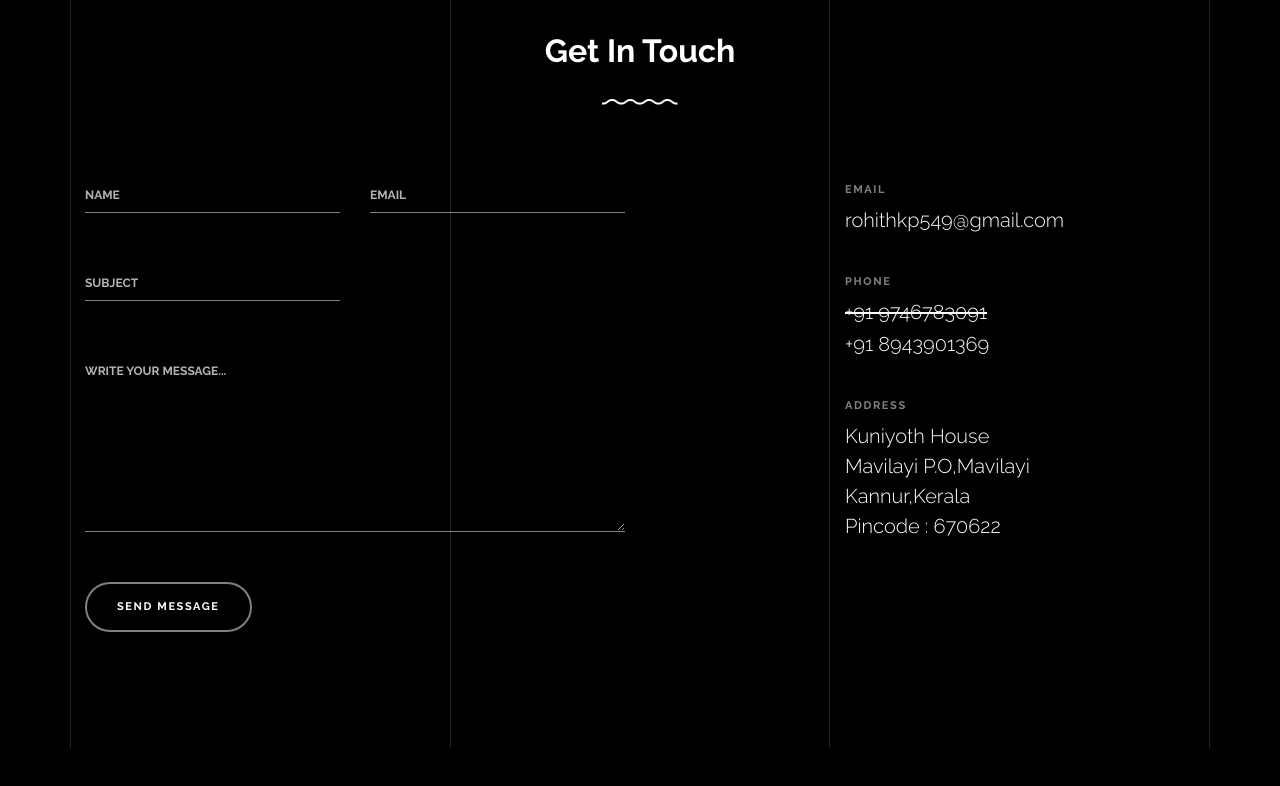
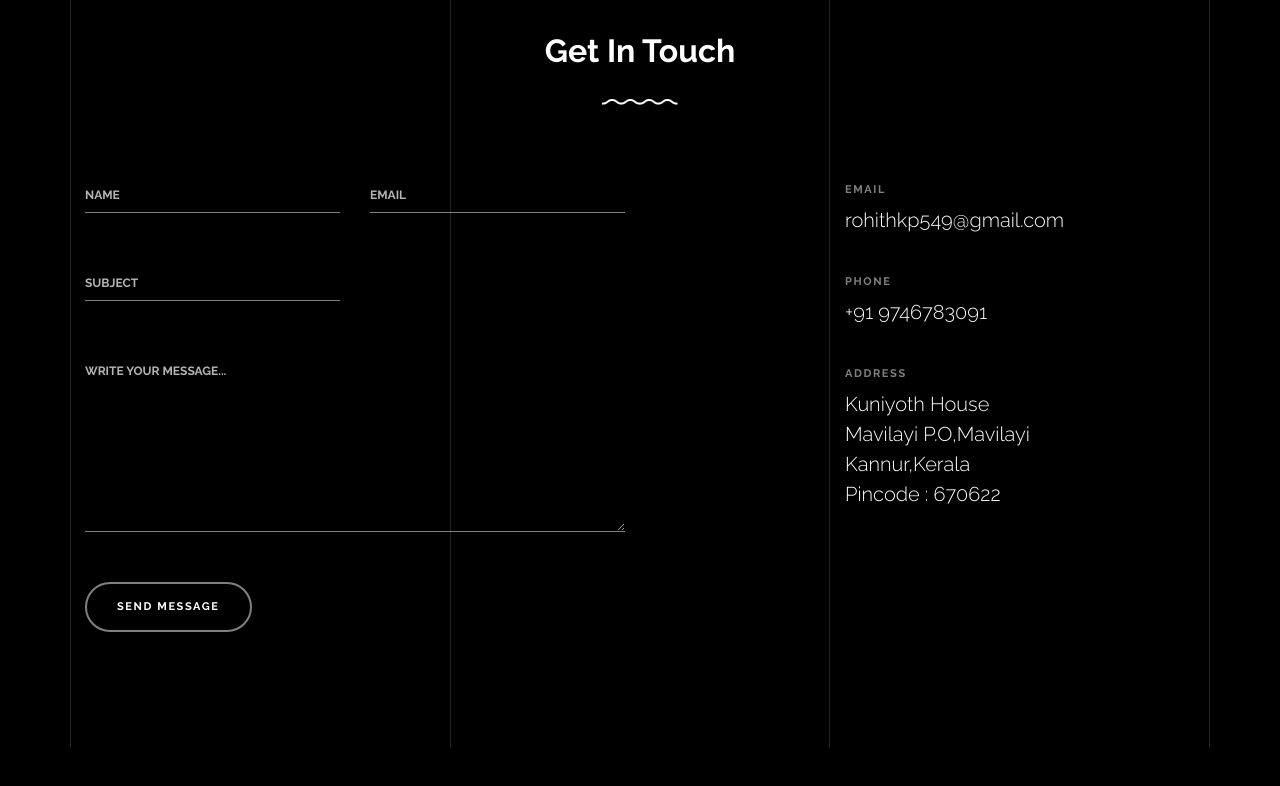
Before and after one commit to rohithkp1901/portfolio, a plain HTML site: page index.html in a window 1280 px wide. Shown: the part 5076-5862 px from the top of the page. Drawn offline with nearby package versions, Linux system fonts and the light colour scheme; files whose address does not match are found by name.

Commit message:
made somemore changes37

```diff
--- a/index.html
+++ b/index.html
@@ -538,8 +538,8 @@
                 </div>
                 <div class="gsap-reveal d-block">
                   <span class="d-block contact-info-label">Phone</span>
-                  <del class="contact-info-val"><a href="tel:+919746783091" class="contact-info-val">+91 9746783091</a></del>
-                  <div><a href="tel:+918943901369" class="contact-info-val">+91 8943901369</a></div>
+                  <a href="tel:+919746783091" class="contact-info-val">+91 9746783091</a>
+                  <!-- <div><a href="tel:+918943901369" class="contact-info-val">+91 8943901369</a></div> -->
                 </div>
                 <div class="gsap-reveal d-block">
                   <span class="d-block contact-info-label">Address</span>
```
